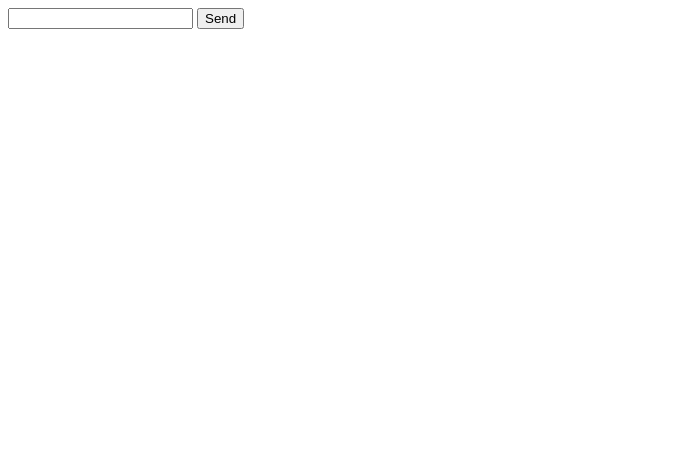
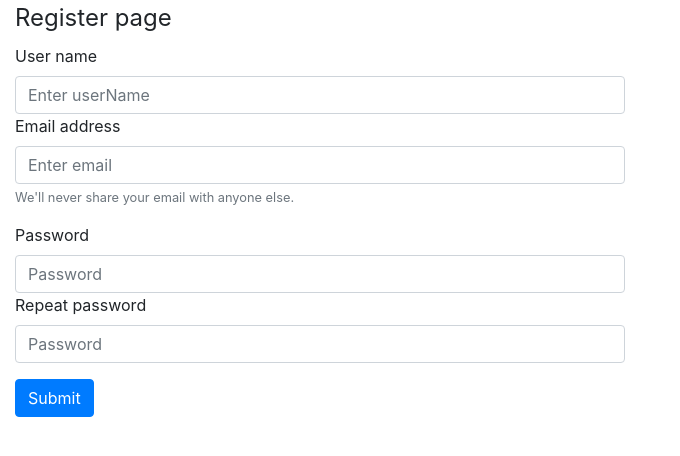
Before and after one commit to 88aleksandra88/chat, a plain HTML site: page index.html in a window 1280 px wide. Shown: the whole page, without its empty margins (0-680 px from the left). Drawn offline with nearby package versions, Linux system fonts and the light colour scheme.

Commit message:
basic register and message page

```diff
--- a/index.html
+++ b/index.html
@@ -2,14 +2,81 @@
 <html lang="en">
   <head>
     <meta charset="UTF-8" />
-    <meta name="viewport" content="width=device-width, initial-scale=1.0" />
-    <title>Chat app</title>
+    <meta
+      name="viewport"
+      content="width=device-width, initial-scale=1.0 shrink-to-fit=no"
+    />
+    <link
+      rel="stylesheet"
+      href="https://stackpath.bootstrapcdn.com/bootstrap/4.5.2/css/bootstrap.min.css"
+      integrity="sha384-JcKb8q3iqJ61gNV9KGb8thSsNjpSL0n8PARn9HuZOnIxN0hoP+VmmDGMN5t9UJ0Z"
+      crossorigin="anonymous"
+    />
+    <title>Welcome page</title>
   </head>
   <body>
-    <div id="message-container"></div>
-    <form id="send-container">
-      <input type="text" id="message-input" />
-      <button type="submit" id="send-button">Send</button>
+    <form>
+      <fieldset class="col-sm-6">
+        <legend>Register page</legend>
+        <div class="form-group">
+          <label for="exampleInputEmail1">User name</label>
+          <input
+            type="test"
+            class="form-control"
+            id="userName"
+            aria-describedby=""
+            placeholder="Enter userName"
+          />
+
+          <div class="form-group">
+            <label for="exampleInputEmail1">Email address</label>
+            <input
+              type="email"
+              class="form-control"
+              id="exampleInputEmail1"
+              aria-describedby="emailHelp"
+              placeholder="Enter email"
+            />
+            <small id="emailHelp" class="form-text text-muted"
+              >We'll never share your email with anyone else.</small
+            >
+          </div>
+          <div class="form-group">
+            <label for="exampleInputPassword1">Password</label>
+            <input
+              type="password"
+              class="form-control"
+              id="exampleInputPassword1"
+              placeholder="Password"
+            />
+            <div class="form-group">
+                <label for="exampleInputPassword1">Repeat password</label>
+                <input
+                  type="password"
+                  class="form-control"
+                  id="exampleInputPassword2"
+                  placeholder="Password"
+                />
+
+          </div>
+        </div>
+        <button type="submit" class="btn btn-primary">Submit</button>
+      </fieldset>
     </form>
+    <script
+      src="https://code.jquery.com/jquery-3.5.1.slim.min.js"
+      integrity="sha384-DfXdz2htPH0lsSSs5nCTpuj/zy4C+OGpamoFVy38MVBnE+IbbVYUew+OrCXaRkfj"
+      crossorigin="anonymous"
+    ></script>
+    <script
+      src="https://cdn.jsdelivr.net/npm/popper.js@1.16.1/dist/umd/popper.min.js"
+      integrity="sha384-9/reFTGAW83EW2RDu2S0VKaIzap3H66lZH81PoYlFhbGU+6BZp6G7niu735Sk7lN"
+      crossorigin="anonymous"
+    ></script>
+    <script
+      src="https://stackpath.bootstrapcdn.com/bootstrap/4.5.2/js/bootstrap.min.js"
+      integrity="sha384-B4gt1jrGC7Jh4AgTPSdUtOBvfO8shuf57BaghqFfPlYxofvL8/KUEfYiJOMMV+rV"
+      crossorigin="anonymous"
+    ></script>
   </body>
 </html>
```
